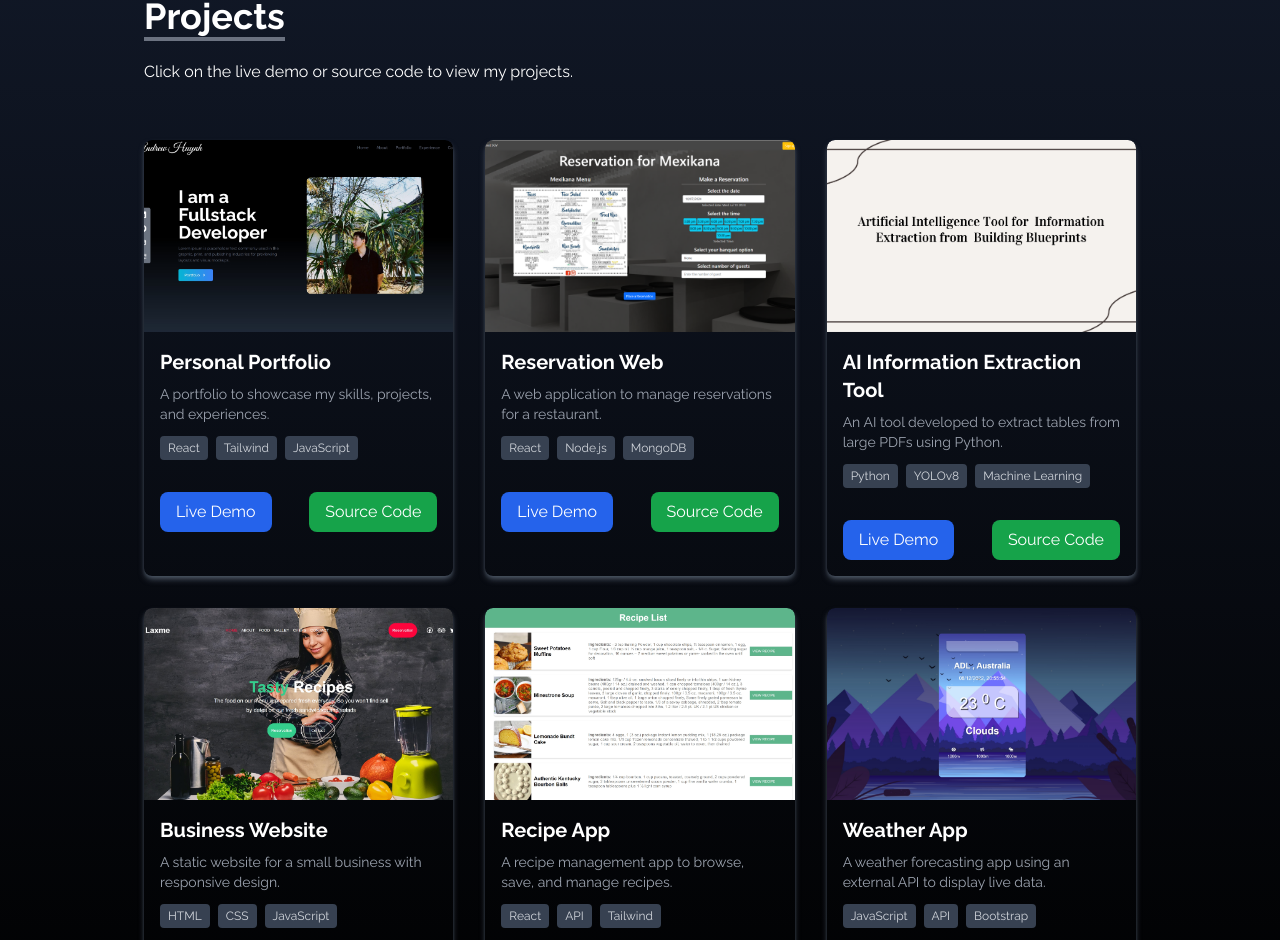
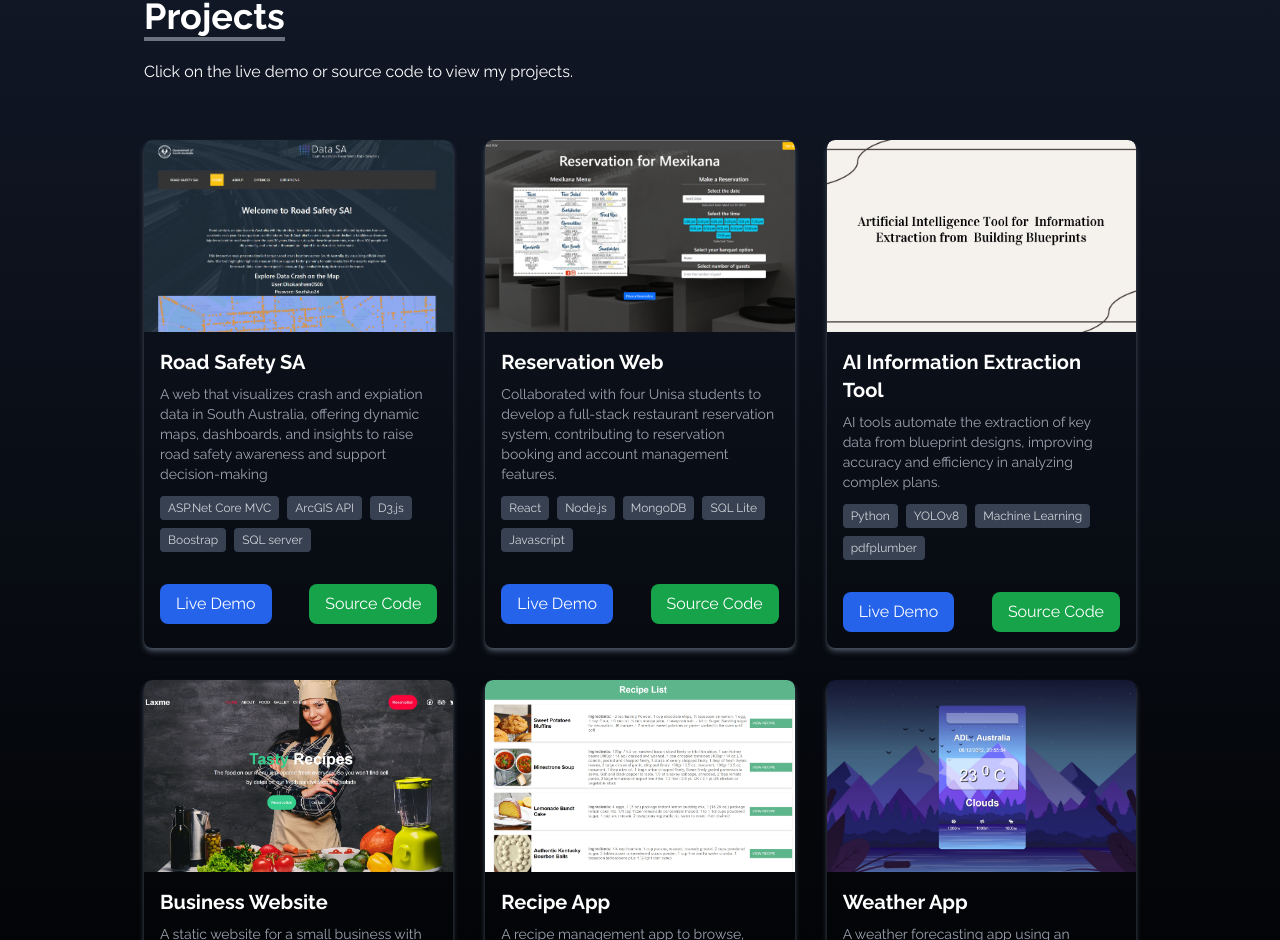
Before and after one commit to andrewhuynh561/portfolio-project, a React (Create React App) app: page / in a window 1280 px wide. Shown: the part 1660-2600 px from the top of the page. Built offline with nearby package versions, Linux system fonts and the light colour scheme.

Commit message:
updated project

```diff
--- a/src/components/Projects.jsx
+++ b/src/components/Projects.jsx
@@ -1,5 +1,5 @@
 import React from "react";
-import portfolio from "../assets/portfolio/portfolio.jpg";
+import home from "../assets/portfolio/home1.jpeg";
 import recipe from "../assets/portfolio/recipe.jpg";
 import AI from "../assets/portfolio/AI.jpg";
 import reservation from "../assets/portfolio/reservation.png";
@@ -10,12 +10,12 @@ const Portfolio = () => {
   const portfolios = [
     {
       id: 1,
-      src: portfolio,
-      demo: 'https://andrew561-portfolio.netlify.app/',
-      code: 'https://github.com/andrewhuynh561/portfolio-project',
-      title: "Personal Portfolio",
-      description: "A portfolio to showcase my skills, projects, and experiences.",
-      skills: ["React", "Tailwind", "JavaScript"],
+      src: home,
+      demo: 'https://github.com/andrewhuynh561/Road-Safety-SA/tree/main',
+      code: 'https://github.com/andrewhuynh561/Road-Safety-SA/tree/main',
+      title: "Road Safety SA",
+      description: " A web that visualizes crash and expiation data in South Australia, offering dynamic maps, dashboards, and insights to raise road safety awareness and support decision-making",
+      skills: ["ASP.Net Core MVC", "ArcGIS API", "D3.js" ,"Boostrap" , "SQL server"],
     },
     {
       id: 2,
@@ -23,8 +23,8 @@ const Portfolio = () => {
       demo: 'https://github.com/andrewhuynh561/Reservation-restaurant',
       code: 'https://github.com/andrewhuynh561/Reservation-restaurant',
       title: "Reservation Web",
-      description: "A web application to manage reservations for a restaurant.",
-      skills: ["React", "Node.js", "MongoDB"],
+      description: "Collaborated with four Unisa students to develop a full-stack restaurant reservation system, contributing to reservation booking and account management features.",
+      skills: ["React", "Node.js", "MongoDB","SQL Lite","Javascript"],
     },
     {
       id: 3,
@@ -32,8 +32,8 @@ const Portfolio = () => {
       demo: 'https://github.com/andrewhuynh561/Information-Extraction-Tool',
       code: 'https://github.com/andrewhuynh561/Information-Extraction-Tool',
       title: "AI Information Extraction Tool",
-      description: "An AI tool developed to extract tables from large PDFs using Python.",
-      skills: ["Python", "YOLOv8", "Machine Learning"],
+      description: "AI tools automate the extraction of key data from blueprint designs, improving accuracy and efficiency in analyzing complex plans.",
+      skills: ["Python", "YOLOv8", "Machine Learning","pdfplumber"],
     },
     {
       id: 4,
```
Also changed, not shown: src/assets/portfolio/Home.jpeg (added), src/assets/portfolio/home1.jpeg (added).
